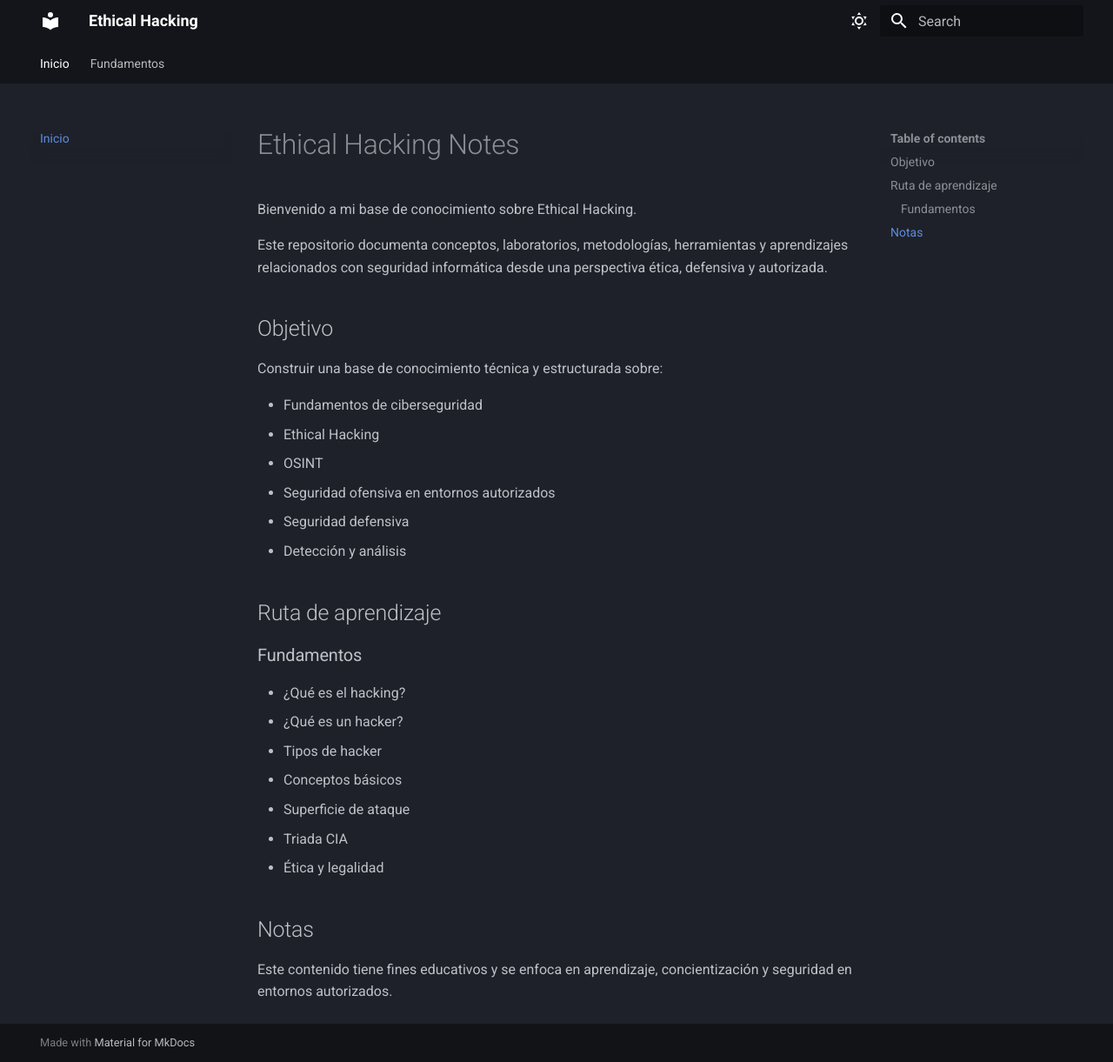
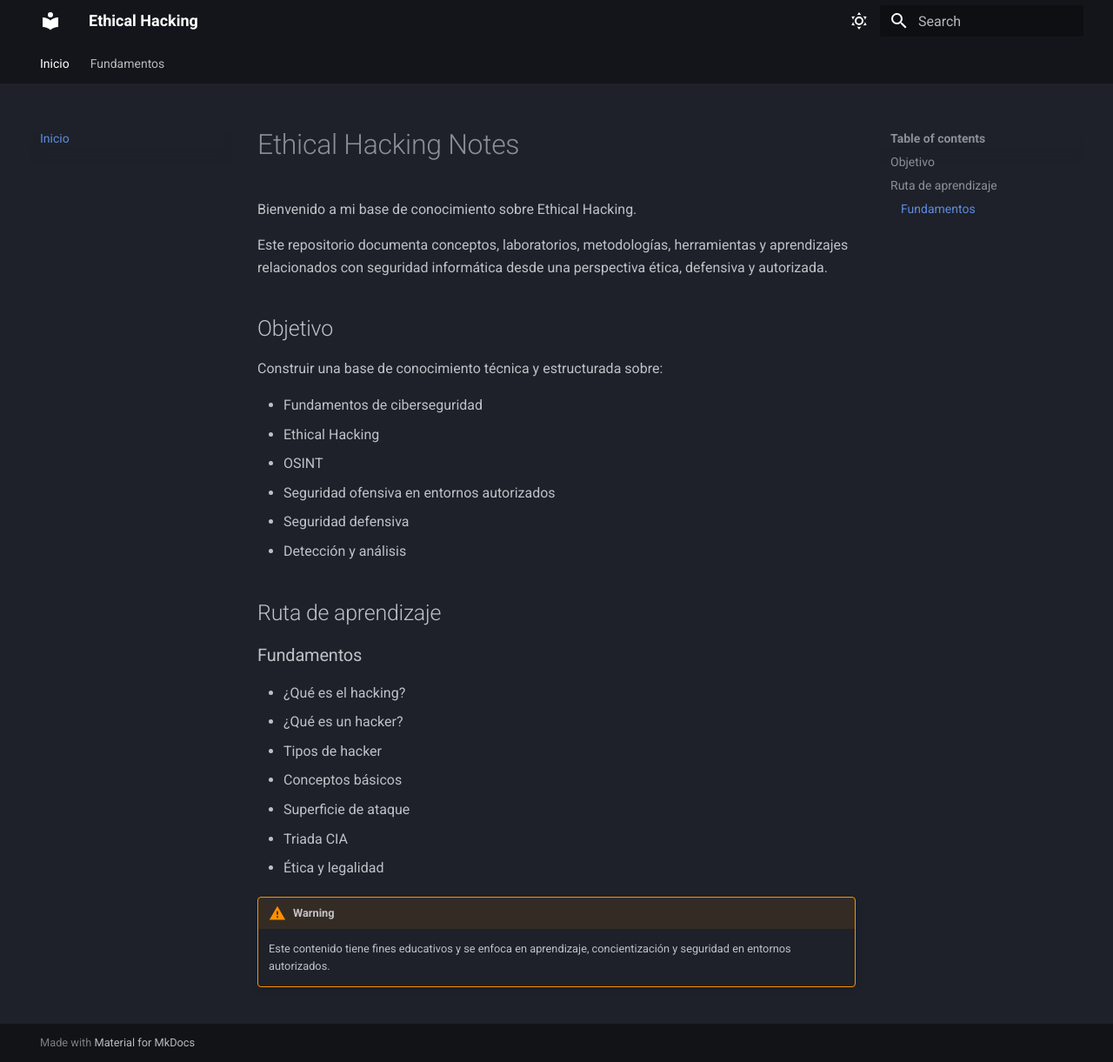
Before and after one commit to Jarilloj2209/Ethical-Hacking, an MkDocs documentation site: the page built from docs/index.md, in a window 1280 px wide and 1221 px high. Shown: the whole window at 87% size. Built offline with MkDocs 1.6.1 and Material for MkDocs 9.7.7, drawn with Linux system fonts in a browser that asks for light colours.

Commit message:
Disclosure

```diff
--- a/docs/index.md
+++ b/docs/index.md
@@ -26,6 +26,5 @@ Construir una base de conocimiento técnica y estructurada sobre:
 - Triada CIA
 - Ética y legalidad
 
-## Notas
-
-Este contenido tiene fines educativos y se enfoca en aprendizaje, concientización y seguridad en entornos autorizados.
+!!! warning Nota
+    Este contenido tiene fines educativos y se enfoca en aprendizaje, concientización y seguridad en entornos autorizados.
```
